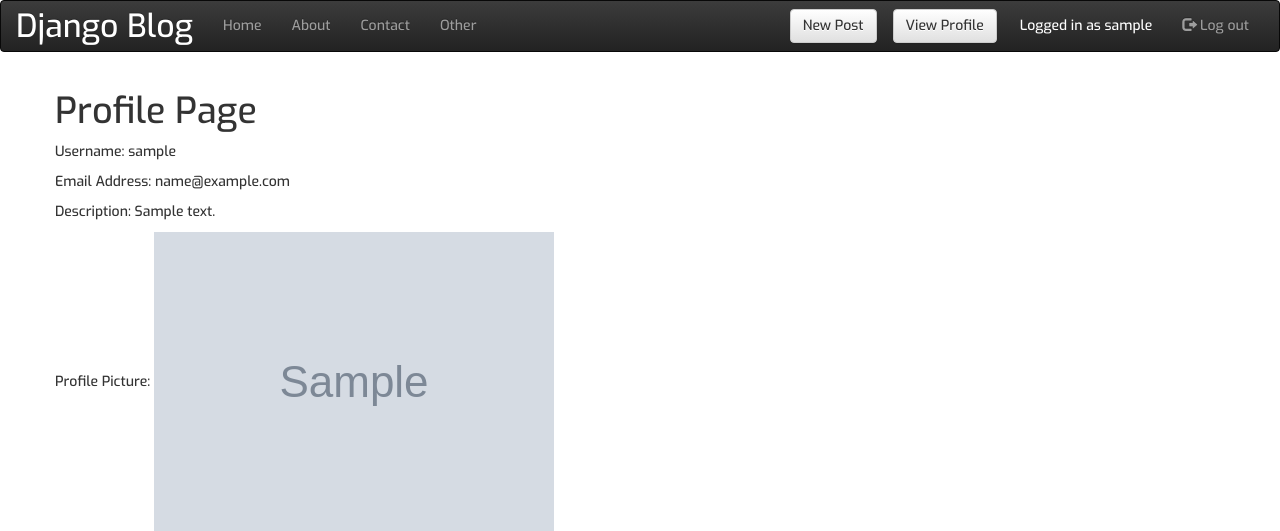
After one commit to sujan-sube/django-blog, a Django app: page /profile/ in a window 1280 px wide. The commit adds this page. Shown: the top 531 px of the page. Run offline with Django 3.2, Linux system fonts and the light colour scheme; a user stored in the database is signed in; tables that the repository leaves empty hold one stand-in row (values such as "Sample post"); grey boxes marked "Sample" are stand-in pictures; some libraries are stand-ins or nearby versions.

Commit message:
added profile page - view, template and route

```diff
--- a/blog/static/css/blog.css
+++ b/blog/static/css/blog.css
@@ -30,7 +30,7 @@ body {
     margin-left: 40px;
 }
 
-.date {
+.postfooter {
     color: #828282;
 }
 
@@ -57,6 +57,9 @@ body {
     color: #000000;
 }
 
+.postbutton a {
+    margin-right: 5px;
+}
 /*.page-header {
     background-color: #ff9400;
     margin-top: 0;
--- a/blog/templates/blog/post_list.html
+++ b/blog/templates/blog/post_list.html
@@ -11,7 +11,10 @@
                 {% endif %}
             </h1>
             <p>{{ post.text|linebreaksbr }}</p>
-            <div class="date">
+            <div class="postfooter">
+                Posted By: {{ post.author }}
+            </div>
+            <div class="postfooter">
                 <p>Published: {{ post.published_date }}</p>
             </div>
         </div>
--- /dev/null
+++ b/blog/templates/blog/profile.html
@@ -0,0 +1,12 @@
+{% extends 'blog/base.html' %}
+
+{% block content %}
+    <div class="profile">
+        <h1>Profile Page</h1>
+    </div>
+    <p>Username: {{ user.username }}</p>
+    <p>Email Address: {{ user.email }}</p>
+    <p>Description: {{ userprofile.description }}</p>
+    <p>Profile Picture: <img src="{{ userprofile.picture.url }}" alt="{{ userprofile.picture.name }}"/></p>
+    <p>Website: <a href="{{ userprofile.website }}">{{ userprofile.website }}</a></p>
+{% endblock %}
--- a/blog/urls.py
+++ b/blog/urls.py
@@ -12,7 +12,9 @@ urlpatterns = [
     url(r'^post/(?P<pk>\d+)/$', views.post_detail, name='post_detail'),
     url(r'^post/new/$', views.post_new, name='post_new'),
     url(r'^post/(?P<pk>\d+)/edit/$', views.post_edit, name='post_edit'),
+    url(r'^post/(?P<pk>\d+)/delete/$', views.post_delete, name='post_delete'),
     url(r'^register/$', views.register, name='register'),
     url(r'^login/$', views.user_login, name='login'),
-    url(r'^logout/$', views.user_logout, name='logout')
+    url(r'^logout/$', views.user_logout, name='logout'),
+    url(r'^profile/$', views.profile, name='profile'),
 ]
--- a/blog/views.py
+++ b/blog/views.py
@@ -1,6 +1,6 @@
 from django.shortcuts import render, get_object_or_404, redirect
 from django.utils import timezone
-from .models import Post
+from .models import Post, UserProfile
 from .forms import PostForm, UserForm, UserProfileForm
 from django.contrib.auth import authenticate, login, logout
 from django.contrib.auth.decorators import login_required
@@ -57,6 +57,11 @@ def user_logout(request):
     logout(request)
     return redirect('/')
 
+@login_required
+def profile(request):
+    userprofile = get_object_or_404(UserProfile, user=request.user)
+    return render(request, 'blog/profile.html', {'userprofile': userprofile})
+
 def post_list(request):
     posts = Post.objects.filter(published_date__lte=timezone.now()).order_by('-pinned_post', '-published_date')
     return render(request, 'blog/post_list.html', {'posts': posts})
@@ -93,3 +98,9 @@ def post_edit(request, pk):
     else:
         form = PostForm(instance=post)
     return render(request, 'blog/post_edit.html', {'form': form})
+
+@login_required
+def post_delete(request, pk):
+    post = get_object_or_404(Post, pk=pk)
+    post.delete()
+    return redirect('/')
```
Also changed, not shown: blog/templates/blog/post_detail.html (+7 -3 lines).
